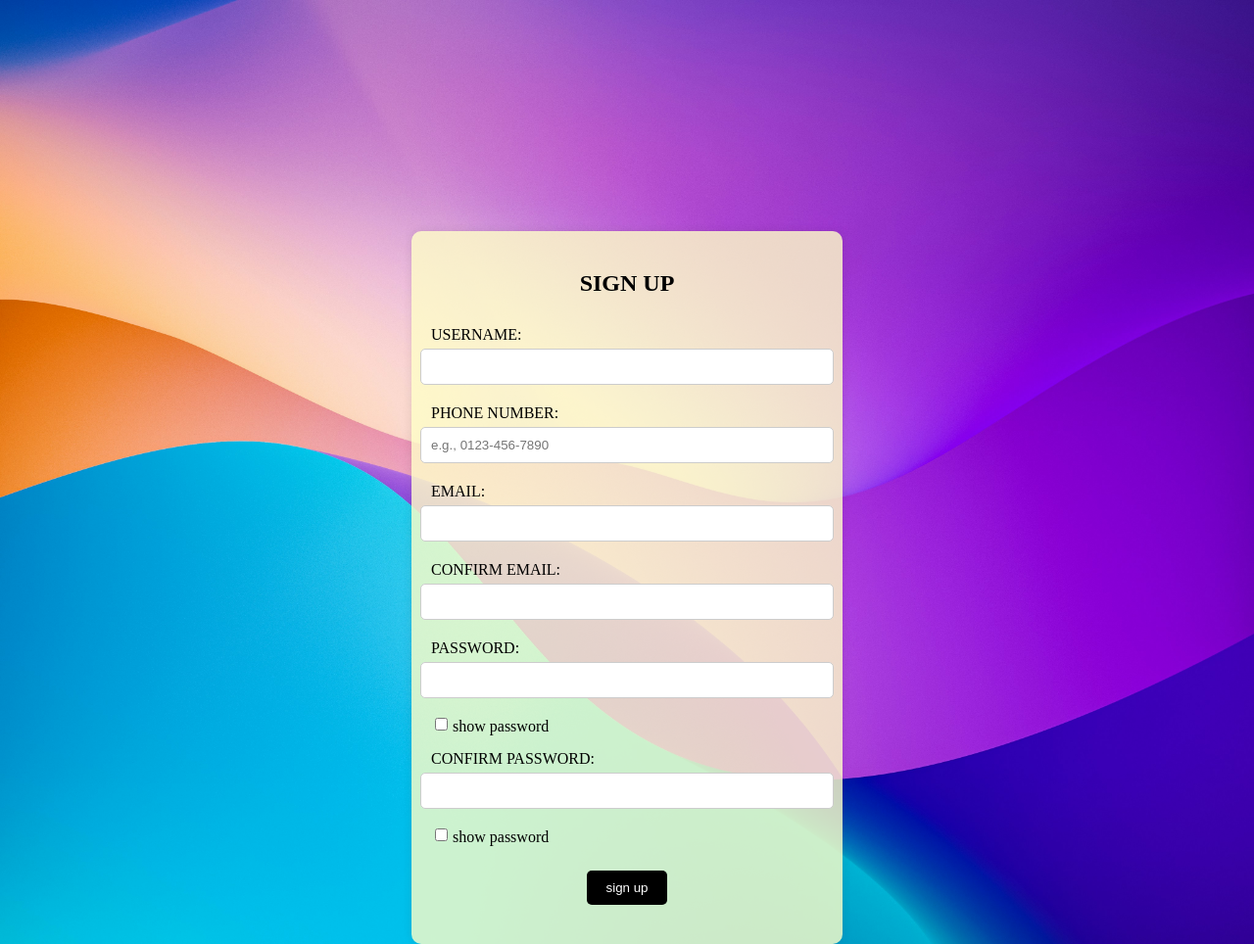
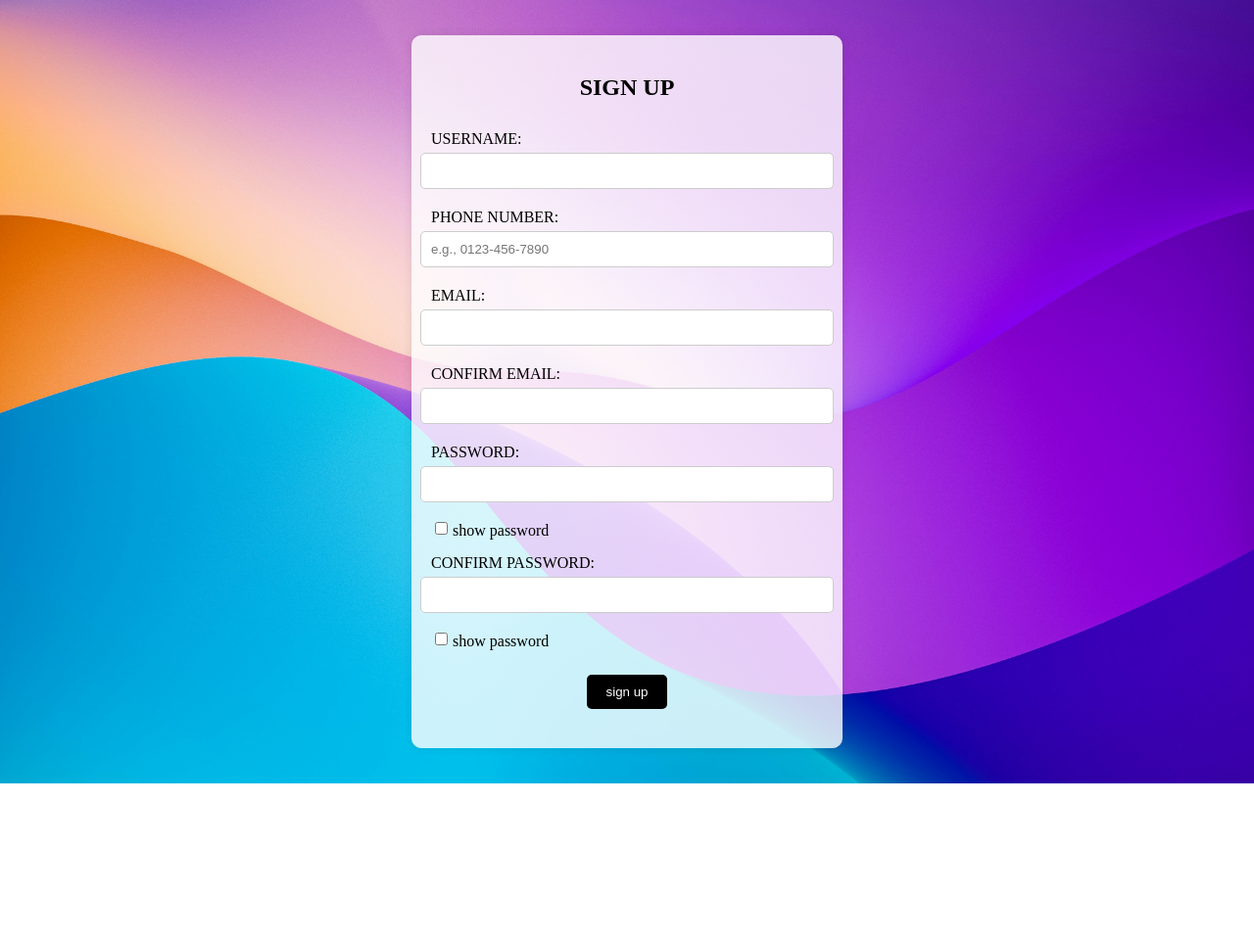
Before and after one commit to Andre-Arcilla/website, a PHP site: page /andre/signup.html in a window 1280 px wide. Shown: the whole page at 98% size. After the commit the page ends 800 px from the top, so only its background shows below. Run offline with PHP 8.4, Linux system fonts and the light colour scheme.

Commit message:
moreeeeeee changes to css

```diff
--- a/andre/styles.css
+++ b/andre/styles.css
@@ -12,11 +12,10 @@ body, html {
 }
 
 .container {
-    background: rgba(255, 255, 200, 0.8);
+    background: rgba(255, 255, 255, 0.8);
     border-radius: 10px;
     padding: 20px;
     box-shadow: 0 0 10px rgba(0, 0, 0, 0.1);
-    margin-top: 50vh;
 }
 
 .signup-form {
@@ -97,7 +96,12 @@ button:hover {
 
 /* Styles for mobile */
 @media (max-width: 95vw) {
+    .container {
+        max-height: 80vh;
+    }
+
     .signup-form {
         width: 95vw;
+        font-size: 2vh;
     }
 }
```
